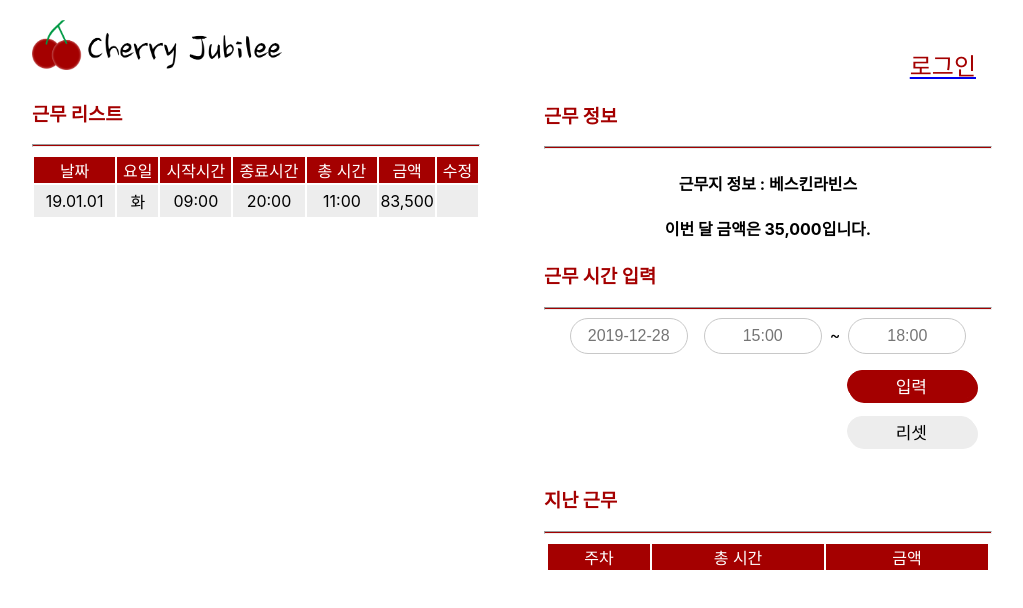
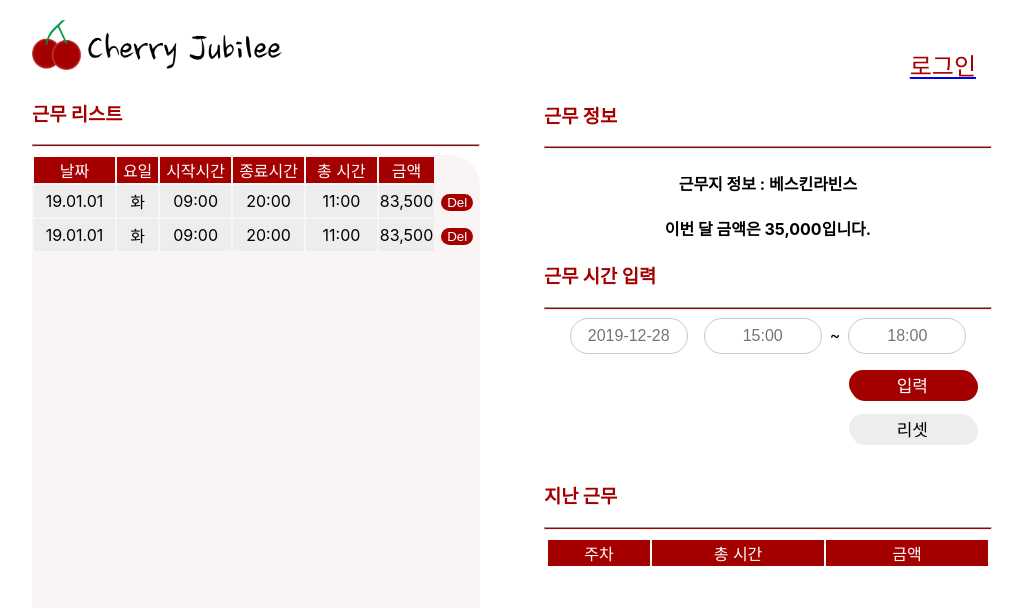
Before and after one commit to LIkelion-at-KOREATECH/CherryJubilee, a React (Create React App) app in the folder CherryJubilee_FrontEnd/: page / in a window 1280 px wide. Shown: the top 608 px of the page, without its empty margins (128-1151 px from the left). Built offline with nearby package versions, Linux system fonts and the light colour scheme.

Commit message:
Create work list

```diff
--- a/CherryJubilee_FrontEnd/package.json
+++ b/CherryJubilee_FrontEnd/package.json
@@ -6,6 +6,7 @@
     "@testing-library/jest-dom": "^4.2.4",
     "@testing-library/react": "^9.4.0",
     "@testing-library/user-event": "^7.2.1",
+    "axios": "^0.19.0",
     "bootstrap": "^4.4.1",
     "react": "^16.12.0",
     "react-bootstrap": "^1.0.0-beta.16",
--- a/CherryJubilee_FrontEnd/src/App.css
+++ b/CherryJubilee_FrontEnd/src/App.css
@@ -69,6 +69,8 @@
 	text-decoration:none;
   margin-top: 1rem;
   margin-right: 1rem;
+  border: 0;
+  outline: 0;
 }
 
 .inputButton:active {
@@ -89,6 +91,9 @@
 	text-decoration:none;
   margin-top: 1rem;
   margin-right: 1rem;
+
+  border: 0;
+  outline: 0;
 }
 
 .resetButton:active {
@@ -106,3 +111,17 @@
   margin-left: 0.5rem;
   margin-right: 0.5rem;
 }
+
+.delbutton {
+  background-color: rgba(164,0,0);
+  color: white;
+  border-radius:28px;
+  border: 0;
+  outline: 0;
+}
+
+.listContainer {
+  height: 80vh;
+  border-radius: 30px;
+  background-color: rgba(250,245,245);
+}
--- /dev/null
+++ b/CherryJubilee_FrontEnd/src/api.js
@@ -0,0 +1,11 @@
+import axios from "axios"
+
+axios.defaults.baseURL = "http://127.0.0.1:8000"
+
+export default {
+
+    creatework(data) {
+        return axios.post('/work/', data)
+    },
+
+}
--- a/CherryJubilee_FrontEnd/src/mainpage/mainpage.js
+++ b/CherryJubilee_FrontEnd/src/mainpage/mainpage.js
@@ -1,6 +1,8 @@
 import React, { Component } from 'react';
 import '../App.css';
 import { Link } from "react-router-dom";
+import '../api'
+import api from '../api';
 
 class mainpage extends Component {
     constructor(props) {
@@ -10,8 +12,8 @@ class mainpage extends Component {
             startTime: '',
             endTime: '',
         }
+    }
 
-    }
     handlingChange = (event) => {
         this.setState({[event.target.name]: event.target.value})
     }
@@ -29,6 +31,7 @@ class mainpage extends Component {
         }
         else {
             alert("입력 되었습니다.")
+            api.creatework({date:this.state.date, startTime:this.state.startTime, endTime:this.state.endTime})
             this.setState({date:'', startTime:'', endTime:''}) //창 초기화
         }
     }
@@ -37,6 +40,32 @@ class mainpage extends Component {
         this.setState({date:'', startTime:'', endTime:''}) //창 초기화
     }
     render() {
+        const thcolor = {
+            color: 'white',
+            backgroundColor: 'rgba(164,0,0)',
+        }
+
+        const thlistcolor = {
+            backgroundColor: 'rgba(237,237,237)',
+        }
+        const workData = [
+            ['19.01.01', '화', '09:00', '20:00', '11:00', '83,500'],
+            ['19.01.01', '화', '09:00', '20:00', '11:00', '83,500']
+        ]
+
+        const getWorkData = workData.map((workdata)=>
+            <tr>
+            <td width='80rem' height='30rem' style={thlistcolor}>{workdata[0]}</td>
+            <td width='40rem' height='30rem' style={thlistcolor}>{workdata[1]}</td>
+            <td width='70rem' height='30rem' style={thlistcolor}>{workdata[2]}</td>
+            <td width='70rem' height='30rem' style={thlistcolor}>{workdata[3]}</td>
+            <td width='70rem' height='30rem' style={thlistcolor}>{workdata[4]}</td>
+            <td width='50rem' height='30rem' style={thlistcolor}>{workdata[5]}</td>
+            <td width='40rem' height='30rem' >
+                <button className="delbutton">Del</button>
+            </td>
+            </tr>
+        )
         const ColoredLine = ({ color }) => (
             <hr
                 style={{
@@ -49,14 +78,7 @@ class mainpage extends Component {
 
         const maincolor = { color: 'rgba(164,0,0)'};
 
-        const thcolor = {
-        color: 'white',
-        backgroundColor: 'rgba(164,0,0)',
-        };
 
-        const thlistcolor = {
-            backgroundColor: 'rgba(237,237,237)',
-        }
 
         return (
         <div className="App">
@@ -80,6 +102,7 @@ class mainpage extends Component {
             <div className="container_left">
             <h3 style={maincolor}> 근무 리스트 </h3>
                 <ColoredLine color="rgba(164,0,0)" />
+                <div className="listContainer">
                     <table className="table" align = 'center'>
                     <tr>
                         <td width='80rem' style={thcolor}>날짜</td>
@@ -88,19 +111,24 @@ class mainpage extends Component {
                         <td width='70rem' style={thcolor}>종료시간</td>
                         <td width='70rem' style={thcolor}>총 시간</td>
                         <td width='50rem' style={thcolor}>금액</td>
-                    <td width='40rem' style={thcolor}>수정</td>
+                        <td width='40rem' ></td>
                     </tr>
 
-                <tr>
+                    {getWorkData}
+
+                    {/* <tr>
                         <td width='80rem' height='30rem' style={thlistcolor}>19.01.01</td>
                         <td width='40rem' height='30rem' style={thlistcolor}>화</td>
                         <td width='70rem' height='30rem' style={thlistcolor}>09:00</td>
                         <td width='70rem' height='30rem' style={thlistcolor}>20:00</td>
                         <td width='70rem' height='30rem' style={thlistcolor}>11:00</td>
                         <td width='50rem' height='30rem' style={thlistcolor}>83,500</td>
-                    <td width='40rem' height='30rem' style={thlistcolor}></td>
-                </tr>
+                        <td width='40rem' height='30rem' >
+                            <button className="delbutton">Del</button>
+                        </td>
+                    </tr> */}
                     </table>
+                </div>
             </div>
 
             <div className="container_right">
--- a/CherryJubilee_FrontEnd/src/user/Cheol.css
+++ b/CherryJubilee_FrontEnd/src/user/Cheol.css
@@ -15,6 +15,8 @@
   background-color: rgba(164,0,0);
   color: white;
   border-radius: 28px;
+  border: 0;
+  outline: 0;
 }
 .signupbutton{
   width: 150px;
@@ -22,6 +24,8 @@
   background-color: rgba(164,0,0);
   font-weight: 700;
   color: white;
+  border: 0;
+  outline: 0;
 
   border-radius: 28px;
 }
--- a/CherryJubilee_FrontEnd/src/user/login.js
+++ b/CherryJubilee_FrontEnd/src/user/login.js
@@ -10,6 +10,9 @@ class login extends Component {
           password: '',
         }
     }
+
+
+
     handlingChange = (event) => {
         this.setState({[event.target.name]: event.target.value})
     }
```
Also changed, not shown: 2 other files (tests, documents, lock files or other folders). Lines whose indentation alone changed are shown as unchanged.
